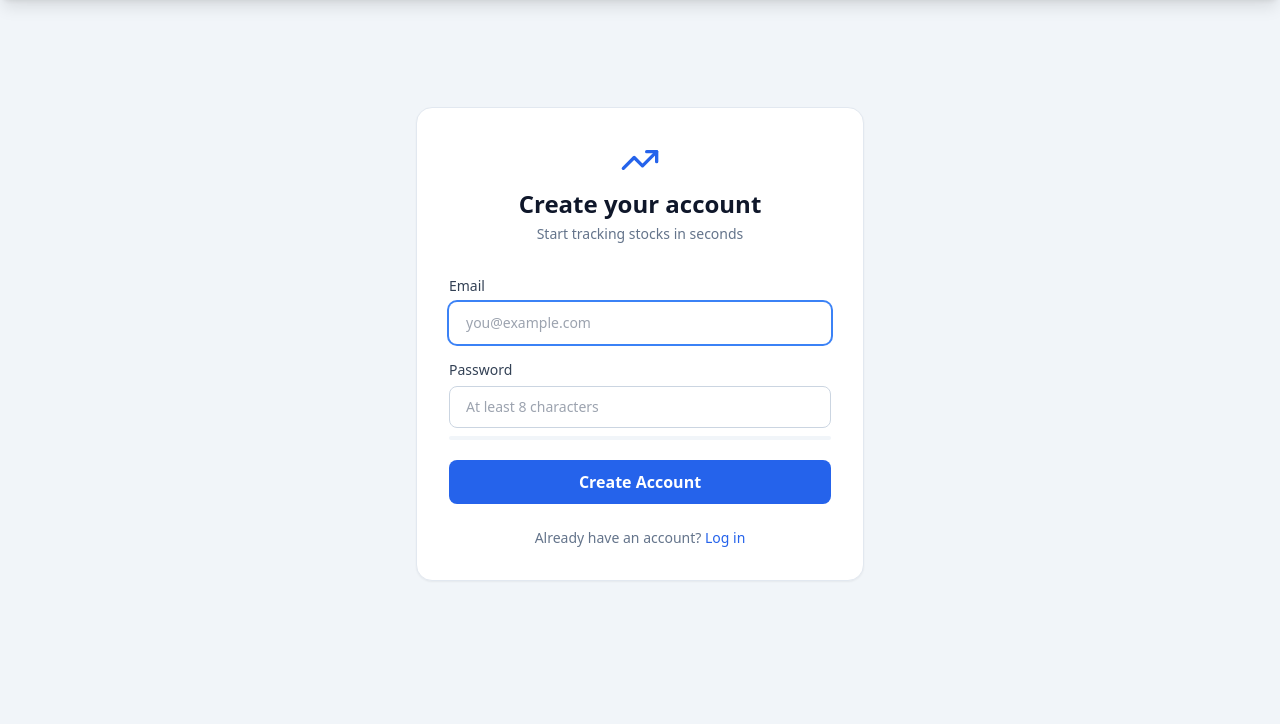
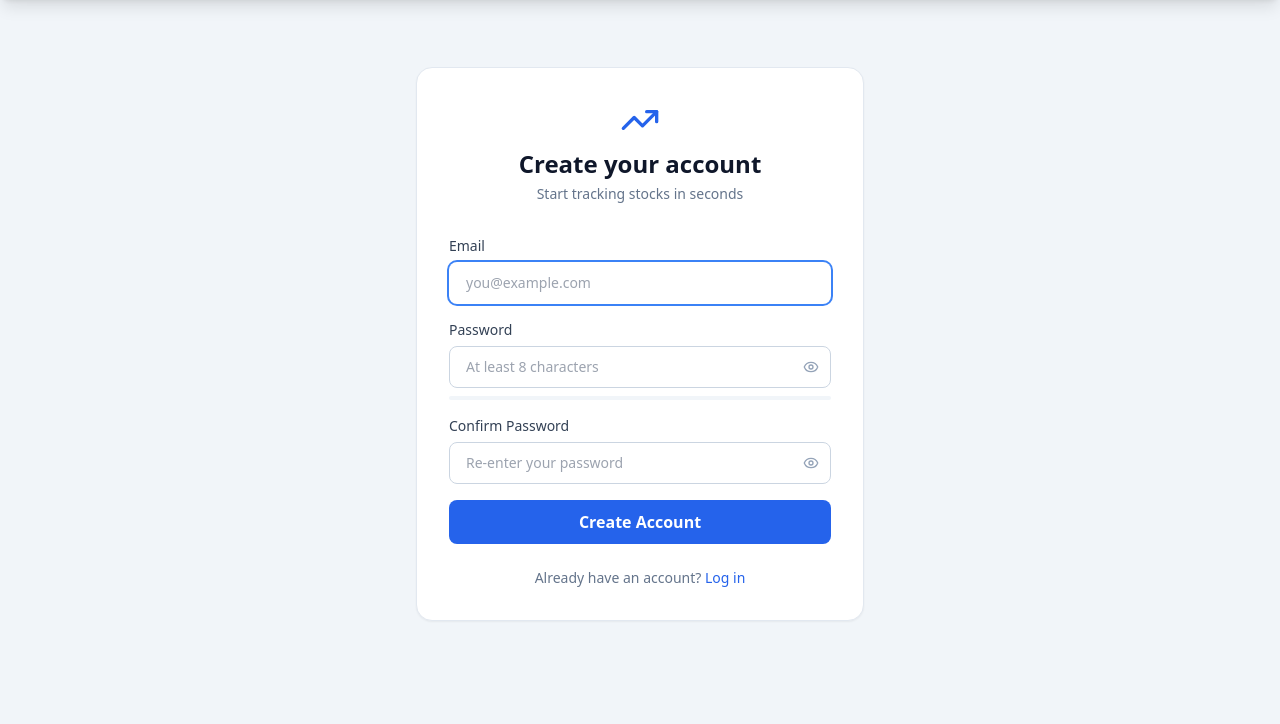
Before and after one commit to Qrwtn/RTS-Assesment, a Python web app: template app/templates/auth/signup.html in a window 1280 px wide. Shown: the part 56-780 px from the top of the page. Run offline with Jinja, Linux system fonts and the light colour scheme; the template is opened without the code that fills it, so the values that code supplies are empty; some libraries are stand-ins or nearby versions.

Commit message:
Addressed user feedback, password showing, auto filling stock, and favorite behavior fix

```diff
--- a/app/templates/auth/signup.html
+++ b/app/templates/auth/signup.html
@@ -28,14 +28,35 @@
         </div>
         <div>
           <label class="block text-sm font-medium text-slate-700 mb-1.5">Password</label>
-          <input type="password" name="password" id="passwordInput" required minlength="8"
-                 class="w-full border border-slate-300 rounded-lg px-4 py-2.5 text-sm focus:outline-none focus:ring-2 focus:ring-blue-500 focus:border-transparent transition"
-                 placeholder="At least 8 characters" />
+          <div class="relative">
+            <input type="password" name="password" id="passwordInput" required minlength="8"
+                   class="w-full border border-slate-300 rounded-lg px-4 py-2.5 pr-10 text-sm focus:outline-none focus:ring-2 focus:ring-blue-500 focus:border-transparent transition"
+                   placeholder="At least 8 characters" />
+            <button type="button" id="togglePw" tabindex="-1"
+                    class="absolute right-3 top-1/2 -translate-y-1/2 text-slate-400 hover:text-slate-600 transition"
+                    aria-label="Show password">
+              <i data-lucide="eye" class="w-4 h-4" id="togglePwIcon"></i>
+            </button>
+          </div>
           <!-- Password strength bar -->
           <div class="mt-2 h-1 rounded-full bg-slate-100 overflow-hidden">
             <div id="strengthBar" class="h-full rounded-full transition-all duration-300 w-0"></div>
           </div>
           <p id="strengthLabel" class="text-xs text-slate-400 mt-1"></p>
+        </div>
+        <div>
+          <label class="block text-sm font-medium text-slate-700 mb-1.5">Confirm Password</label>
+          <div class="relative">
+            <input type="password" id="confirmInput" required
+                   class="w-full border border-slate-300 rounded-lg px-4 py-2.5 pr-10 text-sm focus:outline-none focus:ring-2 focus:ring-blue-500 focus:border-transparent transition"
+                   placeholder="Re-enter your password" />
+            <button type="button" id="toggleConfirm" tabindex="-1"
+                    class="absolute right-3 top-1/2 -translate-y-1/2 text-slate-400 hover:text-slate-600 transition"
+                    aria-label="Show confirm password">
+              <i data-lucide="eye" class="w-4 h-4" id="toggleConfirmIcon"></i>
+            </button>
+          </div>
+          <p id="confirmErr" class="text-xs text-red-500 mt-1 hidden">Passwords do not match.</p>
         </div>
         <button type="submit" id="submitBtn"
                 class="w-full bg-blue-600 hover:bg-blue-500 text-white font-semibold py-2.5 rounded-lg transition mt-2">
@@ -71,6 +92,35 @@ emailInput.addEventListener('input', () => {
     emailInput.classList.add('border-slate-300');
   }
 });
+
+// Show/hide password toggles
+function makeToggle(btnId, inputId, iconId) {
+  const btn = document.getElementById(btnId);
+  const inp = document.getElementById(inputId);
+  const ico = document.getElementById(iconId);
+  if (!btn) return;
+  btn.addEventListener('click', () => {
+    const show = inp.type === 'password';
+    inp.type = show ? 'text' : 'password';
+    ico.setAttribute('data-lucide', show ? 'eye-off' : 'eye');
+    lucide.createIcons({ nodes: [ico] });
+  });
+}
+makeToggle('togglePw',      'passwordInput', 'togglePwIcon');
+makeToggle('toggleConfirm', 'confirmInput',  'toggleConfirmIcon');
+
+// Confirm password validation
+const confirmInput = document.getElementById('confirmInput');
+const confirmErr   = document.getElementById('confirmErr');
+
+function checkConfirm() {
+  const mismatch = confirmInput.value && confirmInput.value !== pwInput.value;
+  confirmErr.classList.toggle('hidden', !mismatch);
+  confirmInput.classList.toggle('border-red-400', !!mismatch);
+  confirmInput.classList.toggle('border-slate-300', !mismatch);
+}
+confirmInput.addEventListener('input', checkConfirm);
+confirmInput.addEventListener('blur',  checkConfirm);
 
 // Password strength indicator
 const pwInput = document.getElementById('passwordInput');
@@ -109,6 +159,13 @@ document.getElementById('signupForm').addEventListener('submit', function(e) {
     emailInput.focus();
     return;
   }
+  if (confirmInput.value !== pwInput.value) {
+    e.preventDefault();
+    confirmErr.classList.remove('hidden');
+    confirmInput.classList.add('border-red-400');
+    confirmInput.focus();
+    return;
+  }
   const btn = document.getElementById('submitBtn');
   btn.textContent = 'Creating account…';
   btn.disabled = true;
--- a/app/templates/base.html
+++ b/app/templates/base.html
@@ -267,7 +267,36 @@
     }
 
     document.addEventListener('htmx:afterSwap', function(evt) {
-      if (evt.detail.target.id === 'watchlist-inner') _afterWatchlistSwap(evt.detail.target);
+      if (evt.detail.target.id === 'watchlist-inner') {
+        _afterWatchlistSwap(evt.detail.target);
+
+        // Sync the quote card star if the watchlist x-button unfavorited the displayed stock
+        const triggerUrl = evt.detail.elt?.getAttribute('hx-post') || '';
+        const removedMatch = triggerUrl.match(/\/stock\/unfavorite\/([A-Z]{1,10})/);
+        if (removedMatch) {
+          const removedSym = removedMatch[1];
+          const starForm = document.getElementById('star-form');
+          if (starForm && (starForm.getAttribute('hx-post') || '').endsWith('/unfavorite/' + removedSym)) {
+            // The displayed stock was just unfavorited — flip the star to outline
+            starForm.setAttribute('hx-post', '/stock/favorite/' + removedSym);
+            const btn = starForm.querySelector('button');
+            if (btn) {
+              btn.className = 'text-slate-300 hover:text-amber-400 transition';
+              btn.title = 'Add to watchlist';
+              const icon = btn.querySelector('i[data-lucide]');
+              if (icon) { icon.removeAttribute('style'); }
+            }
+            if (typeof lucide !== 'undefined') lucide.createIcons({ nodes: [starForm] });
+            htmx.process(starForm);
+          }
+        }
+      }
+
+      // Re-render Lucide icons after the star button outerHTML swap
+      if (evt.detail.target.id === 'star-form') {
+        if (typeof lucide !== 'undefined') lucide.createIcons();
+        htmx.process(evt.detail.target);
+      }
     });
 
     // OOB path: star button on quote card updates watchlist out-of-band
```
Also changed, not shown: app/templates/stock/dashboard.html (+10 -9 lines), README.md.
